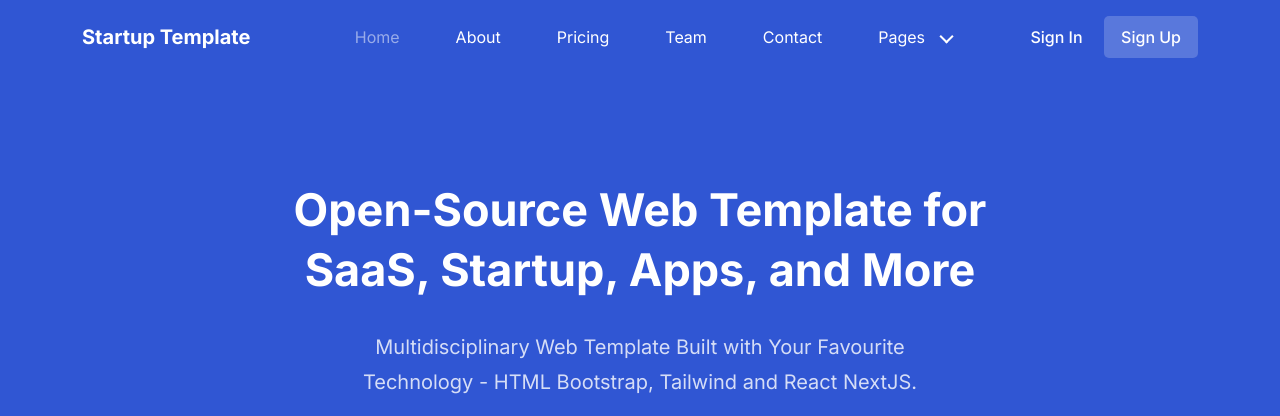
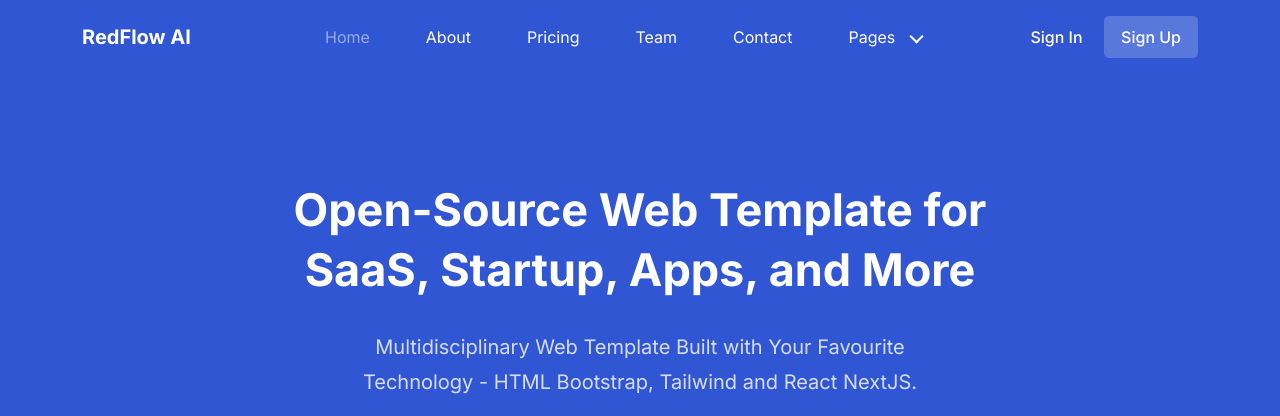
Before and after one commit to RedFlowAI/RedflowAI.github.io, a plain HTML site: page index.html in a window 1280 px wide. Shown: the top 416 px of the page. Drawn offline with Linux system fonts and the light colour scheme.

Commit message:
Update index.html

```diff
--- a/index.html
+++ b/index.html
@@ -71,7 +71,7 @@
           <div class="col-lg-12">
             <nav class="navbar navbar-expand-lg">
               <a class="navbar-brand" href="index.html">
-                <span class="fw-bold text-white startup-logo">Startup Template</span>
+                <span class="fw-bold text-white startup-logo">RedFlow AI</span>
               </a>
               <button class="navbar-toggler">
                 <span class="toggler-icon"> </span>
```
